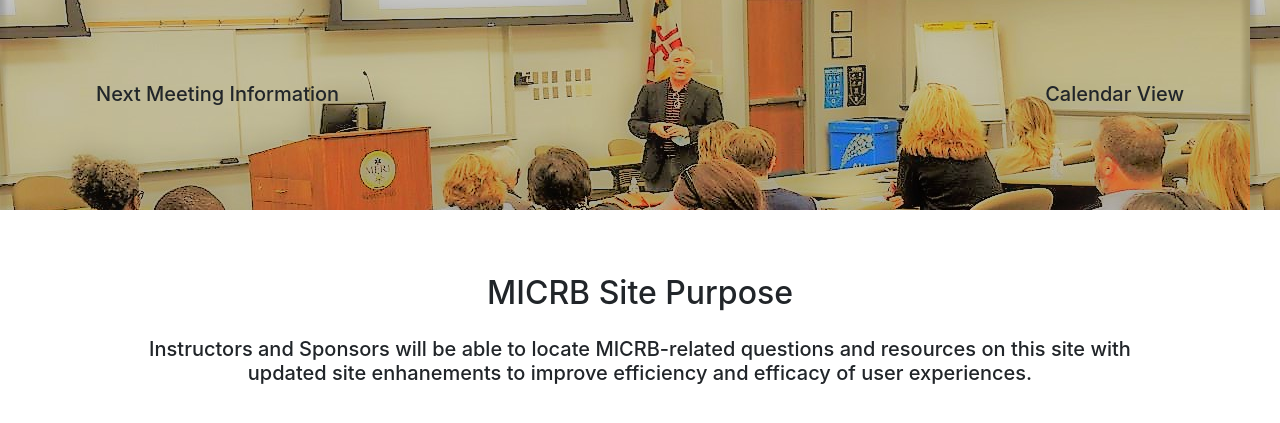
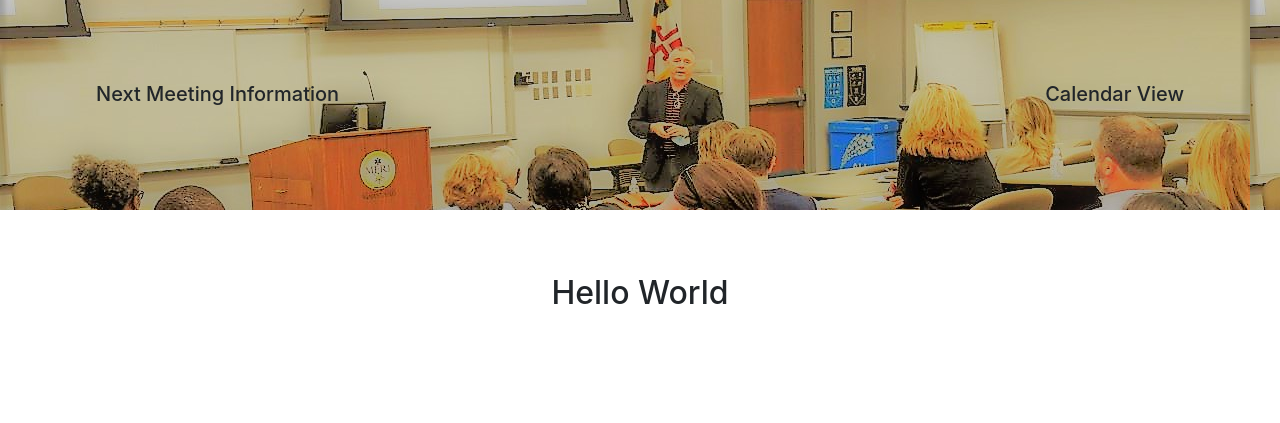
Before and after one commit to cbae12/MFRI-Web-Dev, a plain HTML site: page Spring-2022-web-dev/index.html in a window 1280 px wide. Shown: the part 777-1200 px from the top of the page. After the commit the page ends 1098 px from the top, so only its background shows below. Drawn offline with nearby package versions, Linux system fonts and the light colour scheme; files whose address does not match are found by name.

Commit message:
Removed Text
I prepared the section for the applications.

```diff
--- a/Spring-2022-web-dev/index.html
+++ b/Spring-2022-web-dev/index.html
@@ -99,12 +99,7 @@
     </div>
     <div class="container">
       <div class="d-flex  flex-col justify-content-center">
-        <h2 class="pt-3">MICRB Site Purpose</h2>
-      </div>
-      <div class="d-flex flex-col justify-content-center">
-        <h5 class="px-5 pt-3 pb-5 text-center">Instructors and Sponsors will be able to locate MICRB-related questions and resources on
-          this site with updated site enhanements to improve efficiency and efficacy of user experiences.
-        </h5>
+        <h2 class="pt-3">Hello World</h2>
       </div>
     </div>
     <script src="https://code.jquery.com/jquery-3.5.1.slim.min.js" integrity="sha384-DfXdz2htPH0lsSSs5nCTpuj/zy4C+OGpamoFVy38MVBnE+IbbVYUew+OrCXaRkfj" crossorigin="anonymous"></script>
```
